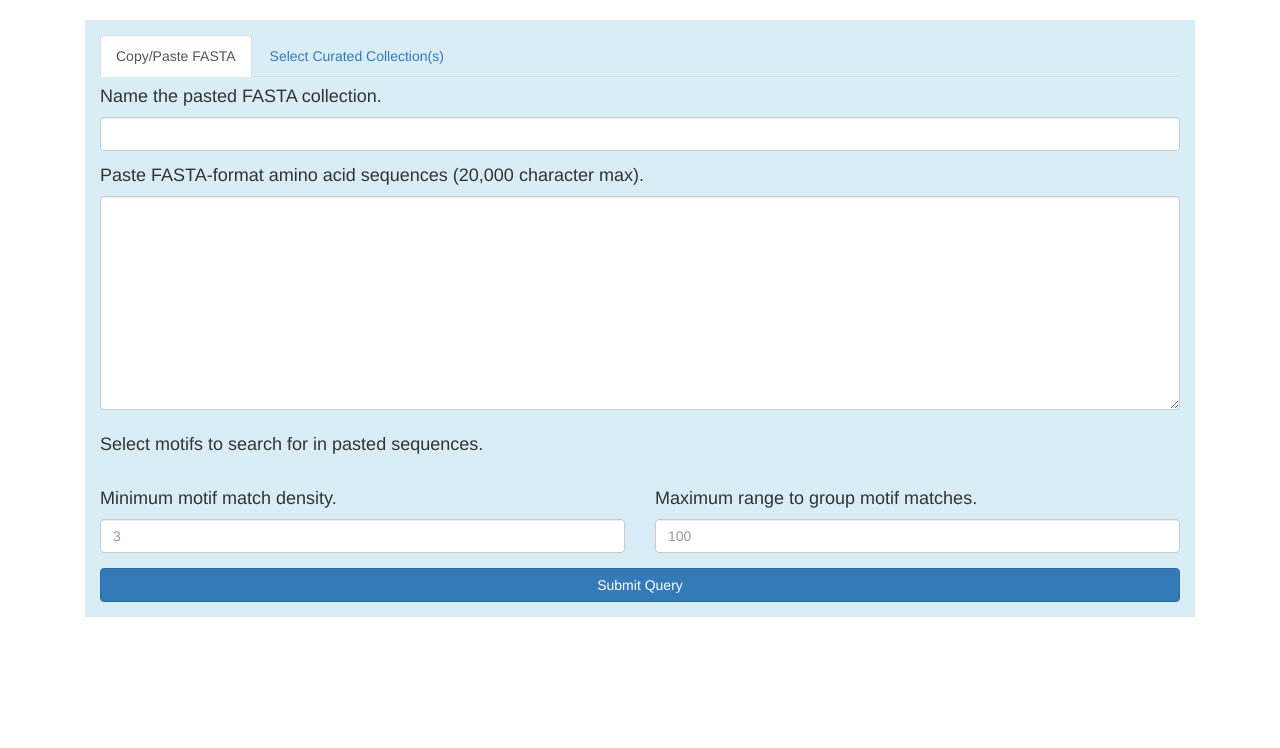
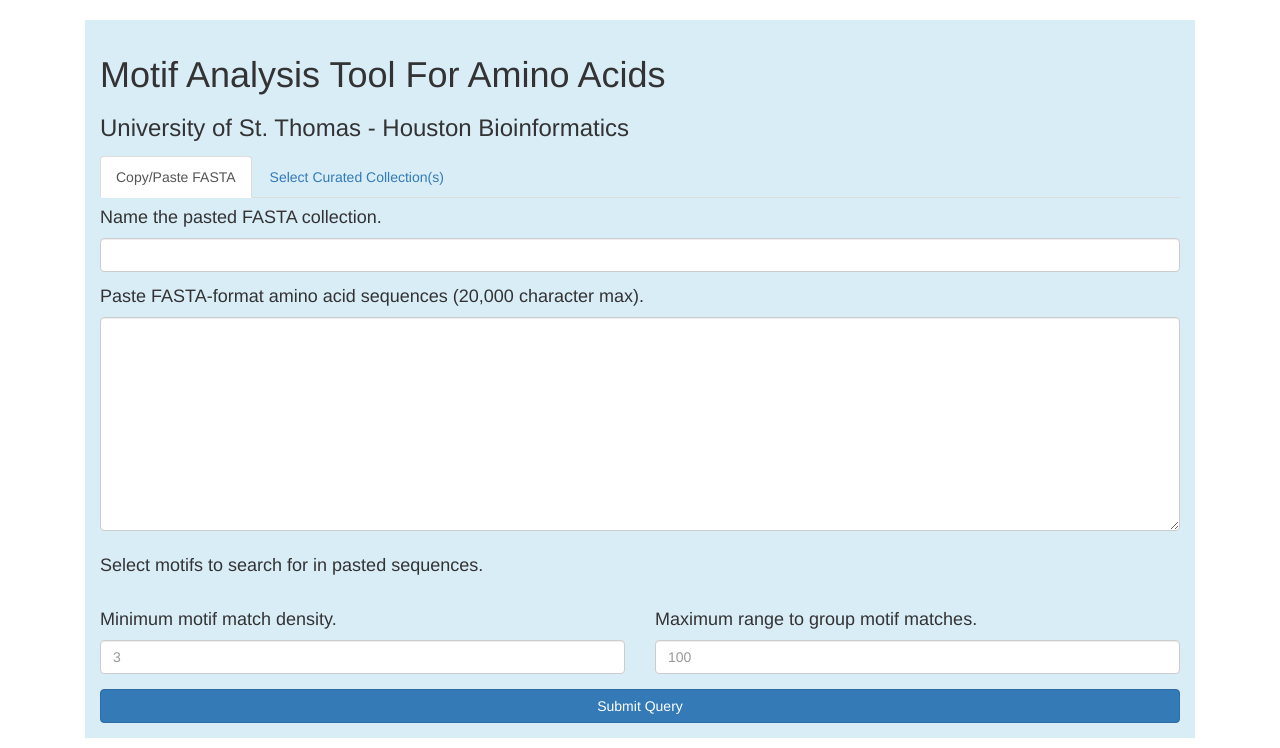
Before and after one commit to demansou/protein_analysis_django, a Django app: template protein_analysis_tool/templates/protein_analysis_tool/form_index.html in a window 1280 px wide. Shown: the part 52-800 px from the top of the page. Run offline with Django 3.2, Linux system fonts and the light colour scheme; the template is opened without the code that fills it, so the values that code supplies are empty; parts of the project's set-up code (start-up, migrations or seed data) failed here and were passed over; some libraries are stand-ins or nearby versions.

Commit message:
[FEATURE] Added title to form in form_index.html

```diff
--- a/protein_analysis_tool/templates/protein_analysis_tool/form_index.html
+++ b/protein_analysis_tool/templates/protein_analysis_tool/form_index.html
@@ -6,7 +6,9 @@
     <div class="bg-info" style="padding:15px;">
         <form method="post">
             {% csrf_token %}
-            <ul class="nav nav-tabs">
+            <h1>Motif Analysis Tool For Amino Acids</h1>
+            <h3>University of St. Thomas - Houston Bioinformatics</h3>
+            <ul class="nav nav-tabs top15">
                 <li><a href="#copy_paste_fasta" data-toggle="tab">Copy/Paste FASTA</a></li>
                 <li><a href="#select_curated_collections" data-toggle="tab">Select Curated Collection(s)</a></li>
             </ul>
```
